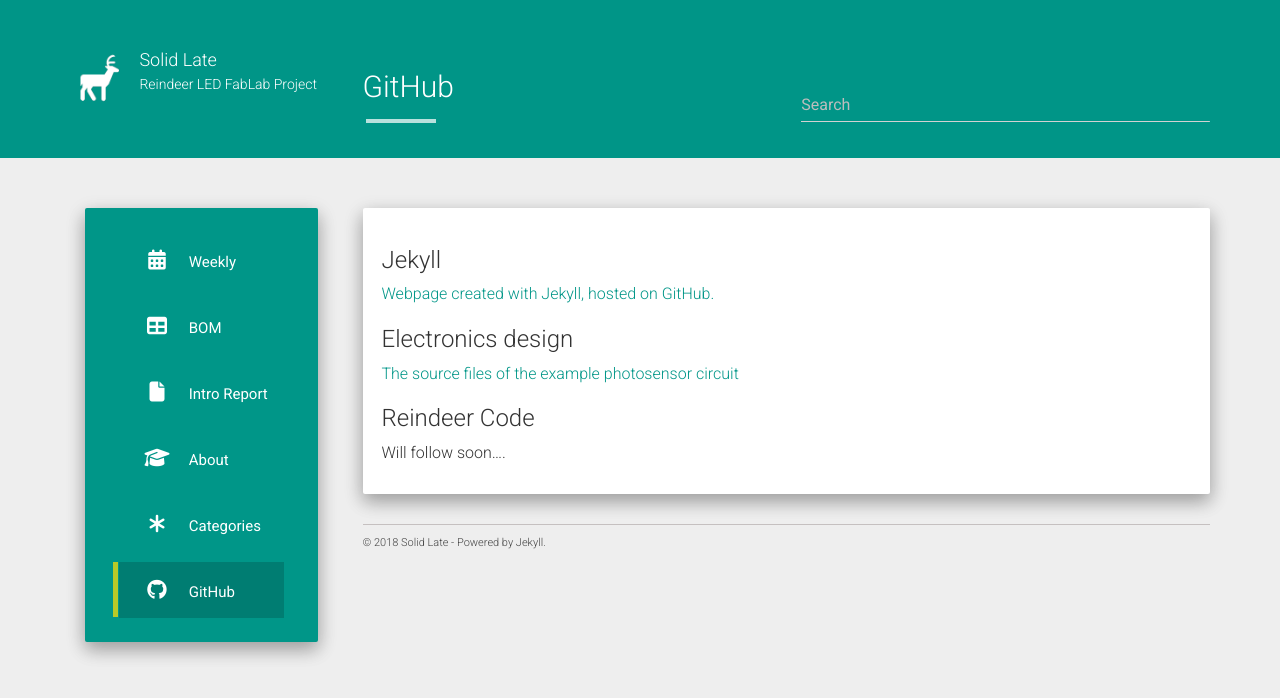
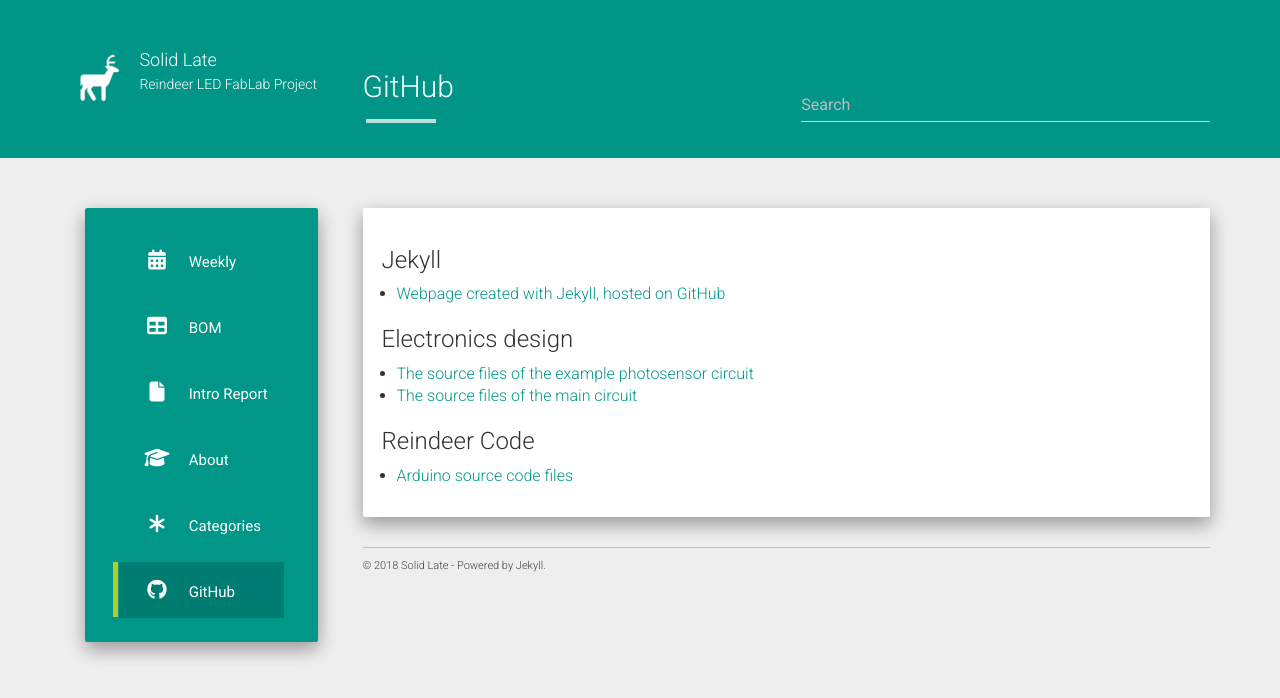
Before and after one commit to solid-late/solid-late.github.io, a Jekyll site: the page built from github.md, in a window 1280 px wide. Shown: the top 698 px of the page. Built offline with Jekyll 4.4.1, drawn with Linux system fonts in a browser that asks for light colours; nearby versions of some CDN libraries.

Commit message:
Update github.md
added links to various repositories

```diff
--- a/github.md
+++ b/github.md
@@ -6,12 +6,13 @@
 
 ### Jekyll
 
-[Webpage created with Jekyll, hosted on GitHub.](https://github.com/solid-late/solid-late.github.io "SolidLate on GitHub")
+- [Webpage created with Jekyll, hosted on GitHub](https://github.com/solid-late/solid-late.github.io "SolidLate on GitHub")
 
 ### Electronics design
 
-[The source files of the example photosensor circuit](https://github.com/solid-late/photosensor-circuit)
+- [The source files of the example photosensor circuit](https://github.com/solid-late/photosensor-circuit)
+- [The source files of the main circuit](https://github.com/solid-late/circuit-main)
 
 ### Reindeer Code
 
-Will follow soon....
+- [Arduino source code files](https://github.com/solid-late/reindeer-code)
```
